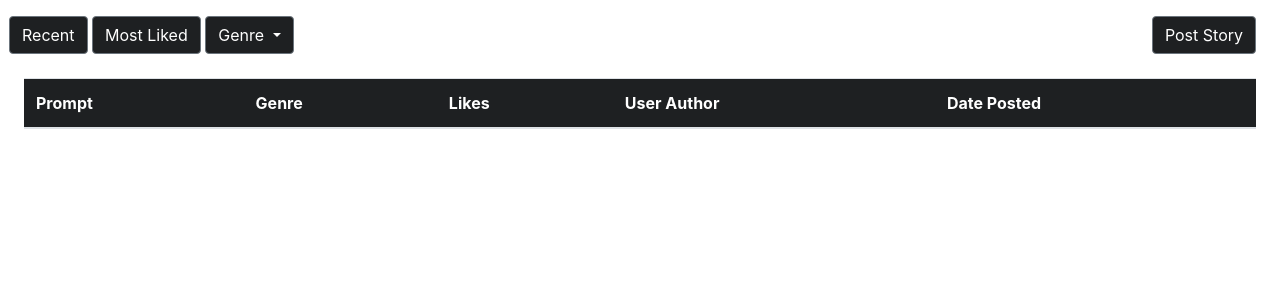
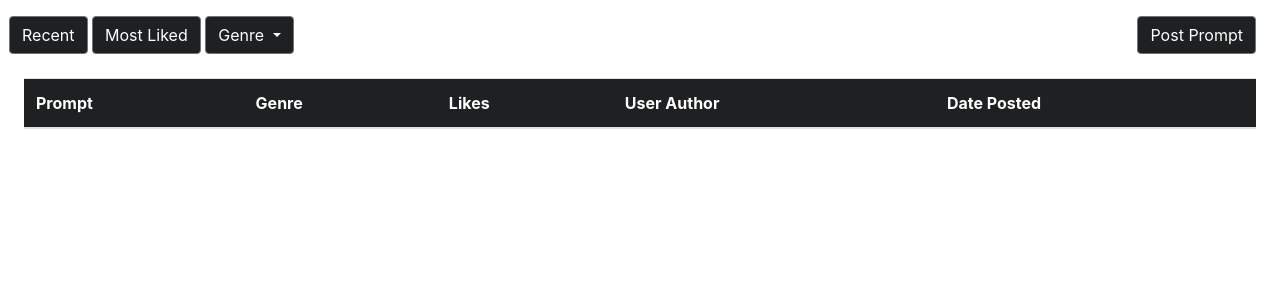
Before and after one commit to hans-ramos/Literarea, a Node server app: page /prompt/view_prompts in a window 1280 px wide. Shown: the part 80-380 px from the top of the page. Run offline with Node 20, Linux system fonts and the light colour scheme; data that the repository does not hold is empty; some libraries are stand-ins or nearby versions.

Commit message:
Fixed visual error

```diff
--- a/views/view_prompts.hbs
+++ b/views/view_prompts.hbs
@@ -96,7 +96,7 @@
                 <form method="get" action="/prompt/post_prompt" class="col">
                     <div>
                         <button type="submit" class="btn btn-secondary float-right" id="" onclick="">
-                            Post Story
+                            Post Prompt
                         </button>
                     </div>
                 </form>
```
